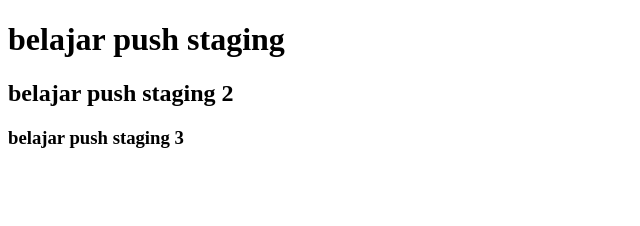
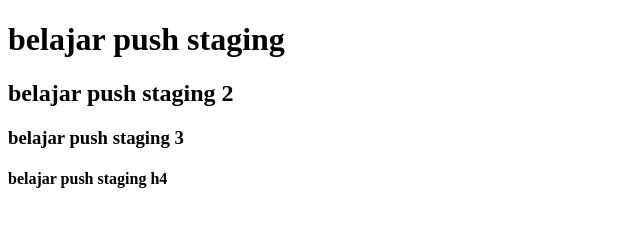
Before and after one commit to irwansanjaya/belajar-niomic, a plain HTML site: page header.html in a window 1280 px wide. Shown: the whole page, without its empty margins (0-640 px from the left). Drawn offline with Linux system fonts and the light colour scheme.

Commit message:
add elemen h4

```diff
--- a/header.html
+++ b/header.html
@@ -8,5 +8,6 @@
     <h1>belajar push staging</h1>
     <h2>belajar push staging 2</h2>
     <h3>belajar push staging 3</h3>
+    <h4>belajar push staging h4</h4>
   </body>
 </html>
```
